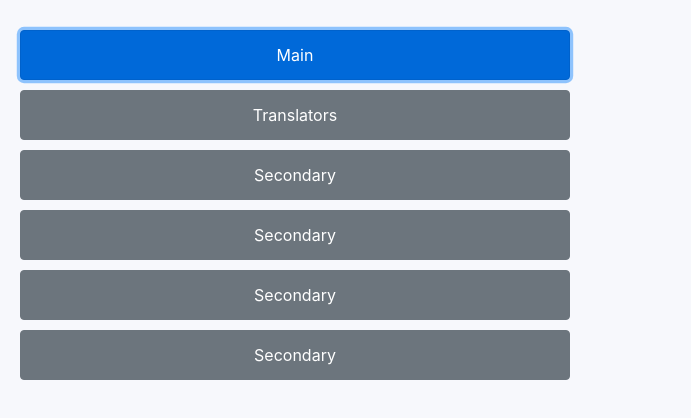
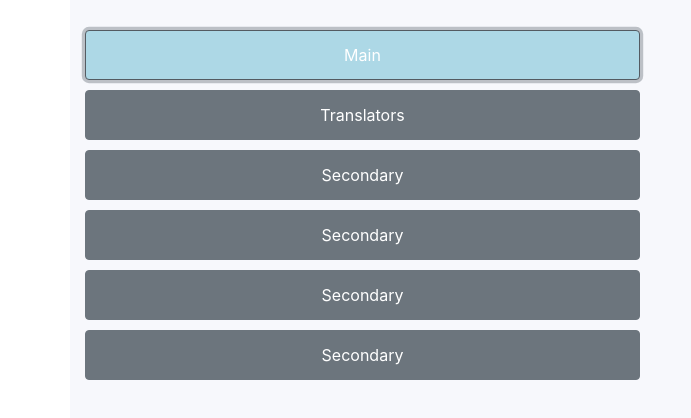
Before and after one commit to stilet00/calculate, a plain HTML site: page MainPage.html in a window 1280 px wide. Both pictures are taken after a click on the button "Main". Shown: the whole page, without its empty margins (0-691 px from the left). Drawn offline with nearby package versions, Linux system fonts and the light colour scheme.

Commit message:
adding colors to buttons

```diff
--- a/MainPage.html
+++ b/MainPage.html
@@ -2,15 +2,16 @@
 <html lang="en">
 <head>
     <meta charset="UTF-8">
+    <link rel="stylesheet" href="styleMainpage.css">
     <link rel="stylesheet" href="https://stackpath.bootstrapcdn.com/bootstrap/4.5.2/css/bootstrap.min.css" integrity="sha384-JcKb8q3iqJ61gNV9KGb8thSsNjpSL0n8PARn9HuZOnIxN0hoP+VmmDGMN5t9UJ0Z" crossorigin="anonymous">
-    <link rel="stylesheet" href="styleMainpage.css">
+
     <meta name="viewport" content="width=device-width, initial-scale=1">
     <title>Translators</title>
 </head>
 <body>
     <div class="container">
                <div class="menu">
-                    <button type="button" class="btn btn-primary btn-block">Main</button>
+                    <button type="button" class="btn btn-secondary btn-block">Main</button>
                     <button type="button" class="btn btn-secondary btn-block">Translators</button>
                     <button type="button" class="btn btn-secondary btn-block">Secondary</button>
                     <button type="button" class="btn btn-secondary btn-block">Secondary</button>
--- a/script.js
+++ b/script.js
@@ -1,10 +1,20 @@
 document.addEventListener('DOMContentLoaded', function() {
     const buttonCollection = document.querySelectorAll('button');
+    const div = document.querySelector('.menu')
     function setButtonsId() {
         for (let i = 0; i < buttonCollection.length; i++) {
             buttonCollection[i].setAttribute('id', i);
         }
     }
+    function buttonPressed(event) {
+        if (event.target.tagName === 'BUTTON') {
+            for (let i = 0; i < buttonCollection.length; i++) {
+                buttonCollection[i].classList.remove(`button-active`);
+            }
+            event.target.classList.toggle('button-active');
+        }
+    }
     setButtonsId();
-    console.log(buttonCollection[0]);
+    div.addEventListener('click', buttonPressed);
+
 })
--- a/styleMainPage.sass
+++ b/styleMainPage.sass
@@ -24,8 +24,6 @@ p
     margin-bottom: 20px
     &:nth-child(2)
       height: 200px
-  .button-active
-    background: lightblue;
     p
       font-weight: 800
     select
@@ -44,3 +42,5 @@ p
       margin:
         top: 10px
         bottom: 10px
+.button-active
+  background: lightblue !important
```
Also changed, not shown: styleMainPage.css, 1 other file.
